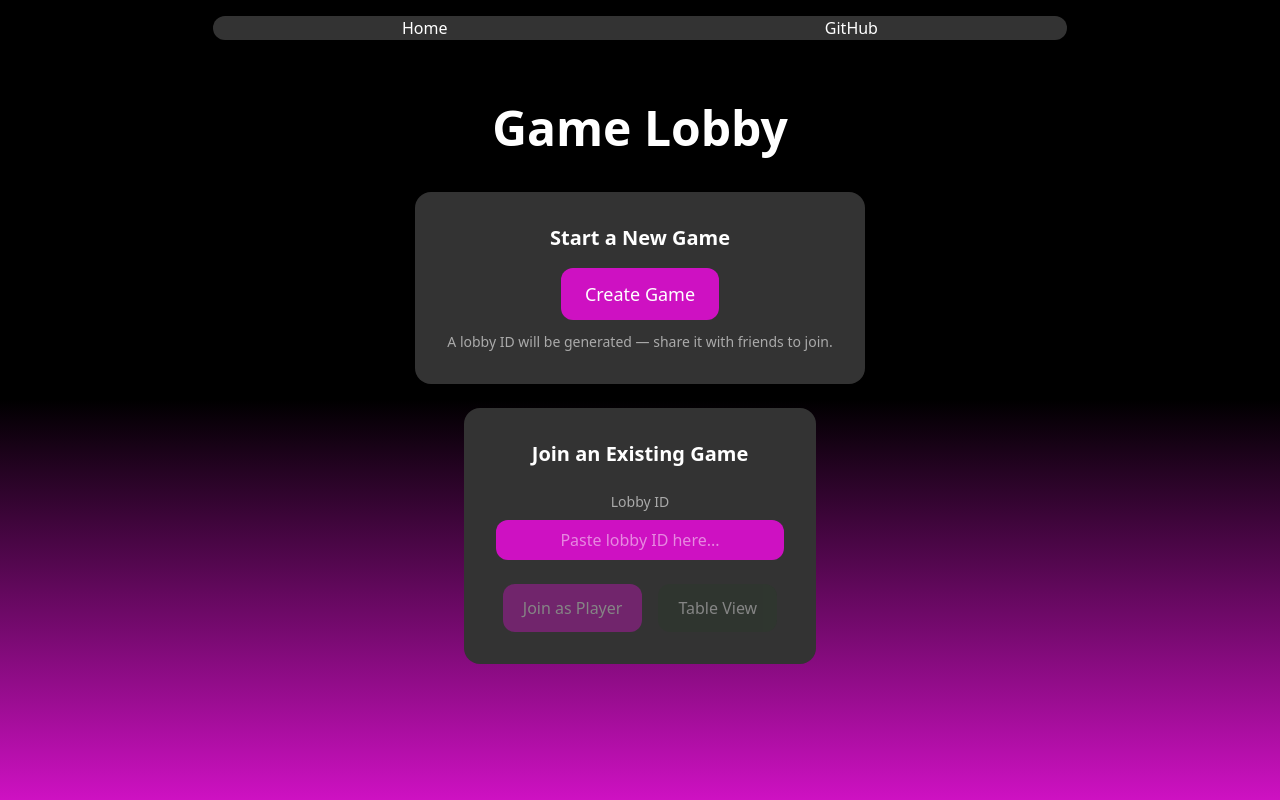
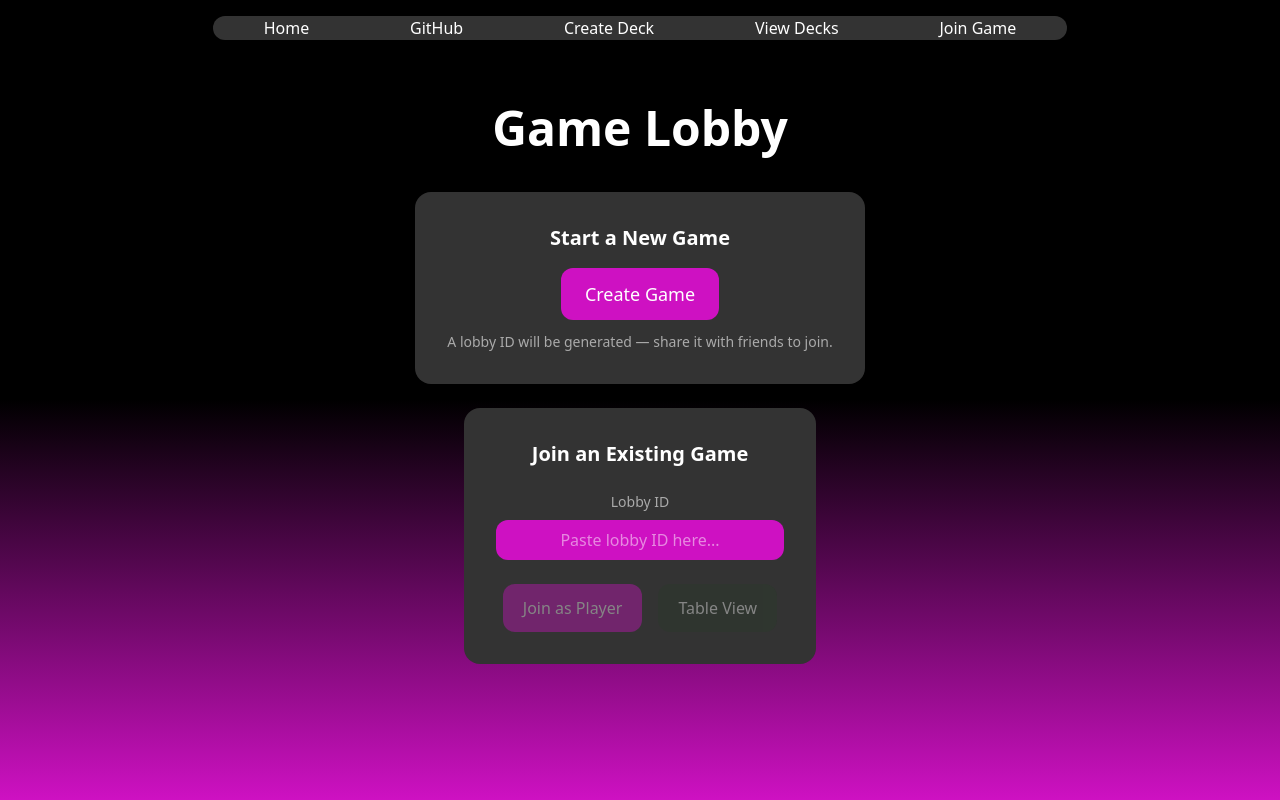
Before and after one commit to MADMAN-Modding/I-Forgot-My-Deck, a React (Vite) app in the folder ifmd-frontend/: page /#/lobby in a window 1280 px wide. Built offline with nearby package versions, Linux system fonts and the light colour scheme.

Commit message:
finished adding properties to allow for compiling

```diff
--- a/ifmd-frontend/src/decks/CreateDeck.tsx
+++ b/ifmd-frontend/src/decks/CreateDeck.tsx
@@ -162,7 +162,7 @@ function CreateDeck() {
 
   return (
     <>
-      <NavBar />
+      <NavBar valid={true} />
       <div>
         <h1 className="text-white text-center font-bold mt-4 text-4xl">Create your deck here!</h1>
 
--- a/ifmd-frontend/src/lobby/Lobby.tsx
+++ b/ifmd-frontend/src/lobby/Lobby.tsx
@@ -46,7 +46,7 @@ function Lobby() {
 
     return (
         <>
-            <NavBar />
+            <NavBar valid={true}/>
             <div className="text-white text-center mt-16">
 
 
```
